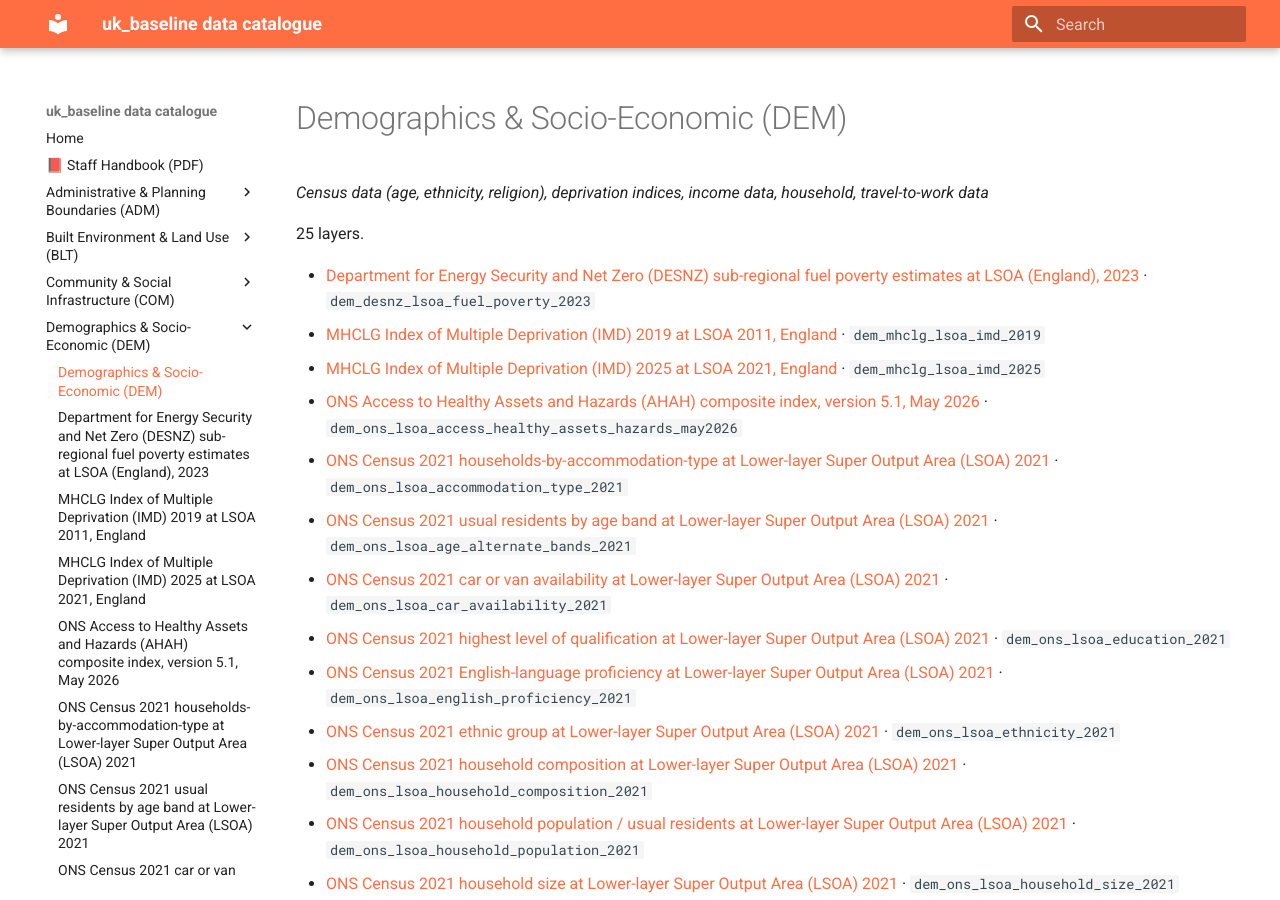
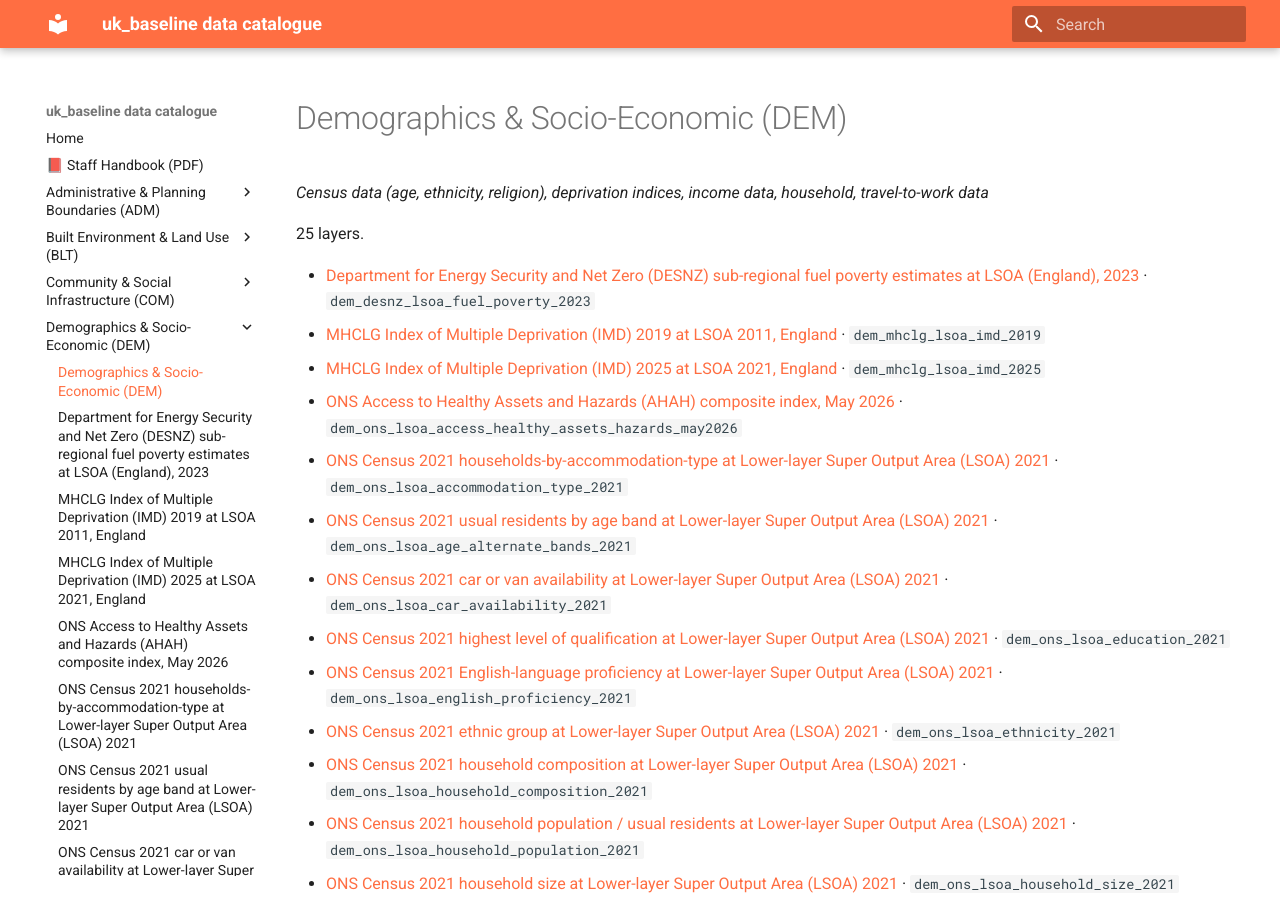
Before and after one commit to Prior-Partners/PP_uk_baseline, an MkDocs documentation site: the page built from docs/DEM/index.md, in a window 1280 px wide and 900 px high. Built offline with MkDocs 1.6.1 and Material for MkDocs 9.7.7, drawn with Linux system fonts in a browser that asks for light colours.

Commit message:
DEM AHAH: short name + major trim of comment
- Short name 'Access to Healthy Assets and Hazards (AHAH)'; drop 'version 5.1'
  from the title.
- SOURCE: drop maintainer/email and the legacy-token note.
- DEFINITIONS: condense to definition + four domains (drop methodology).
- SCOPE/CRS: trim. DATA QUALITY CAVEATS: keep direction + Scottish-lookup notes,
  remove drive-time/version-history/decile/population caveats.
- ENRICHMENT: drop MSOA 2011 and area_ha derivation bullets.

```diff
--- a/docs/DEM/index.md
+++ b/docs/DEM/index.md
@@ -7,7 +7,7 @@
 - [Department for Energy Security and Net Zero (DESNZ) sub-regional fuel poverty estimates at LSOA (England), 2023](dem_desnz_lsoa_fuel_poverty_2023.md) · `dem_desnz_lsoa_fuel_poverty_2023`
 - [MHCLG Index of Multiple Deprivation (IMD) 2019 at LSOA 2011, England](dem_mhclg_lsoa_imd_2019.md) · `dem_mhclg_lsoa_imd_2019`
 - [MHCLG Index of Multiple Deprivation (IMD) 2025 at LSOA 2021, England](dem_mhclg_lsoa_imd_2025.md) · `dem_mhclg_lsoa_imd_2025`
-- [ONS Access to Healthy Assets and Hazards (AHAH) composite index, version 5.1, May 2026](dem_ons_lsoa_access_healthy_assets_hazards_may2026.md) · `dem_ons_lsoa_access_healthy_assets_hazards_may2026`
+- [ONS Access to Healthy Assets and Hazards (AHAH) composite index, May 2026](dem_ons_lsoa_access_healthy_assets_hazards_may2026.md) · `dem_ons_lsoa_access_healthy_assets_hazards_may2026`
 - [ONS Census 2021 households-by-accommodation-type at Lower-layer Super Output Area (LSOA) 2021](dem_ons_lsoa_accommodation_type_2021.md) · `dem_ons_lsoa_accommodation_type_2021`
 - [ONS Census 2021 usual residents by age band at Lower-layer Super Output Area (LSOA) 2021](dem_ons_lsoa_age_alternate_bands_2021.md) · `dem_ons_lsoa_age_alternate_bands_2021`
 - [ONS Census 2021 car or van availability at Lower-layer Super Output Area (LSOA) 2021](dem_ons_lsoa_car_availability_2021.md) · `dem_ons_lsoa_car_availability_2021`
--- a/mkdocs.yml
+++ b/mkdocs.yml
@@ -57,7 +57,7 @@
     - "Department for Energy Security and Net Zero (DESNZ) sub-regional fuel poverty estimates at LSOA (England), 2023": DEM/dem_desnz_lsoa_fuel_poverty_2023.md
     - "MHCLG Index of Multiple Deprivation (IMD) 2019 at LSOA 2011, England": DEM/dem_mhclg_lsoa_imd_2019.md
     - "MHCLG Index of Multiple Deprivation (IMD) 2025 at LSOA 2021, England": DEM/dem_mhclg_lsoa_imd_2025.md
-    - "ONS Access to Healthy Assets and Hazards (AHAH) composite index, version 5.1, May 2026": DEM/dem_ons_lsoa_access_healthy_assets_hazards_may2026.md
+    - "ONS Access to Healthy Assets and Hazards (AHAH) composite index, May 2026": DEM/dem_ons_lsoa_access_healthy_assets_hazards_may2026.md
     - "ONS Census 2021 households-by-accommodation-type at Lower-layer Super Output Area (LSOA) 2021": DEM/dem_ons_lsoa_accommodation_type_2021.md
     - "ONS Census 2021 usual residents by age band at Lower-layer Super Output Area (LSOA) 2021": DEM/dem_ons_lsoa_age_alternate_bands_2021.md
     - "ONS Census 2021 car or van availability at Lower-layer Super Output Area (LSOA) 2021": DEM/dem_ons_lsoa_car_availability_2021.md
```
Also changed, not shown: docs/DEM/dem_ons_lsoa_access_healthy_assets_hazards_may2026.md (+10 -20 lines).
